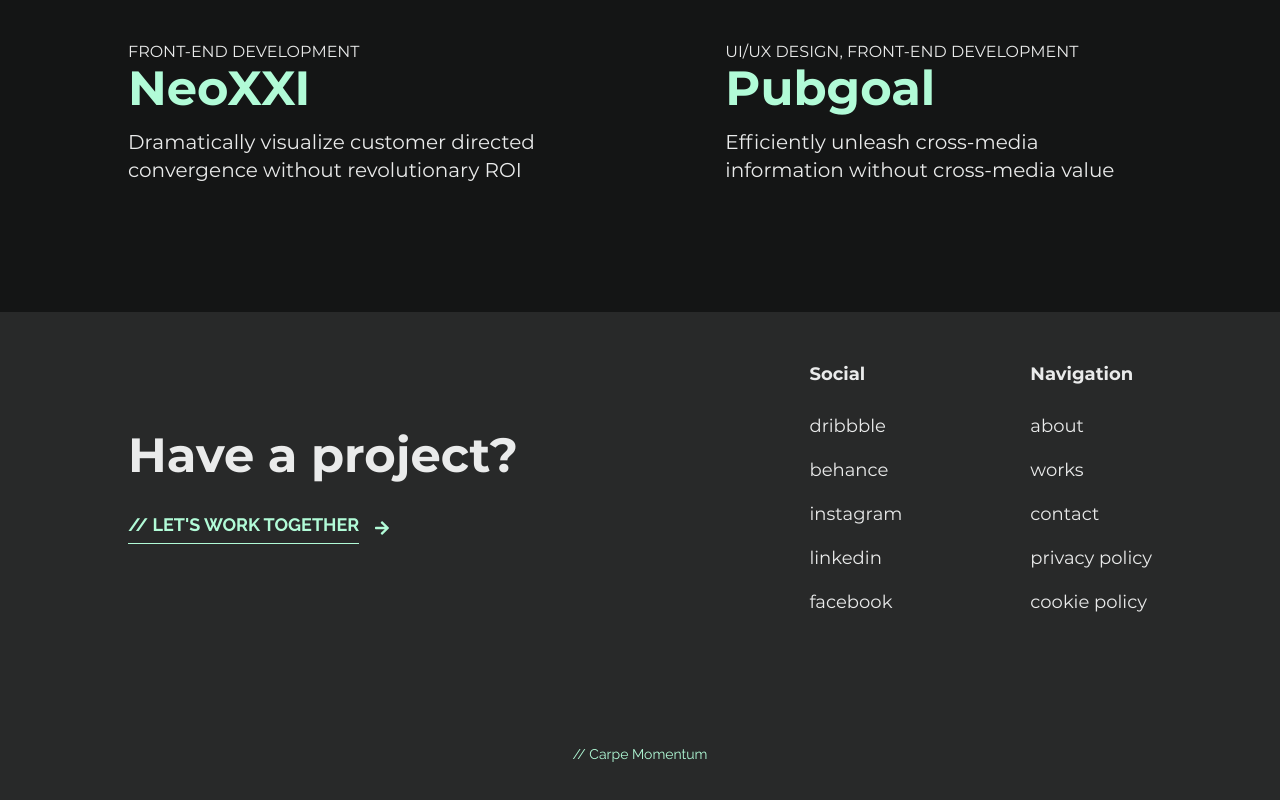
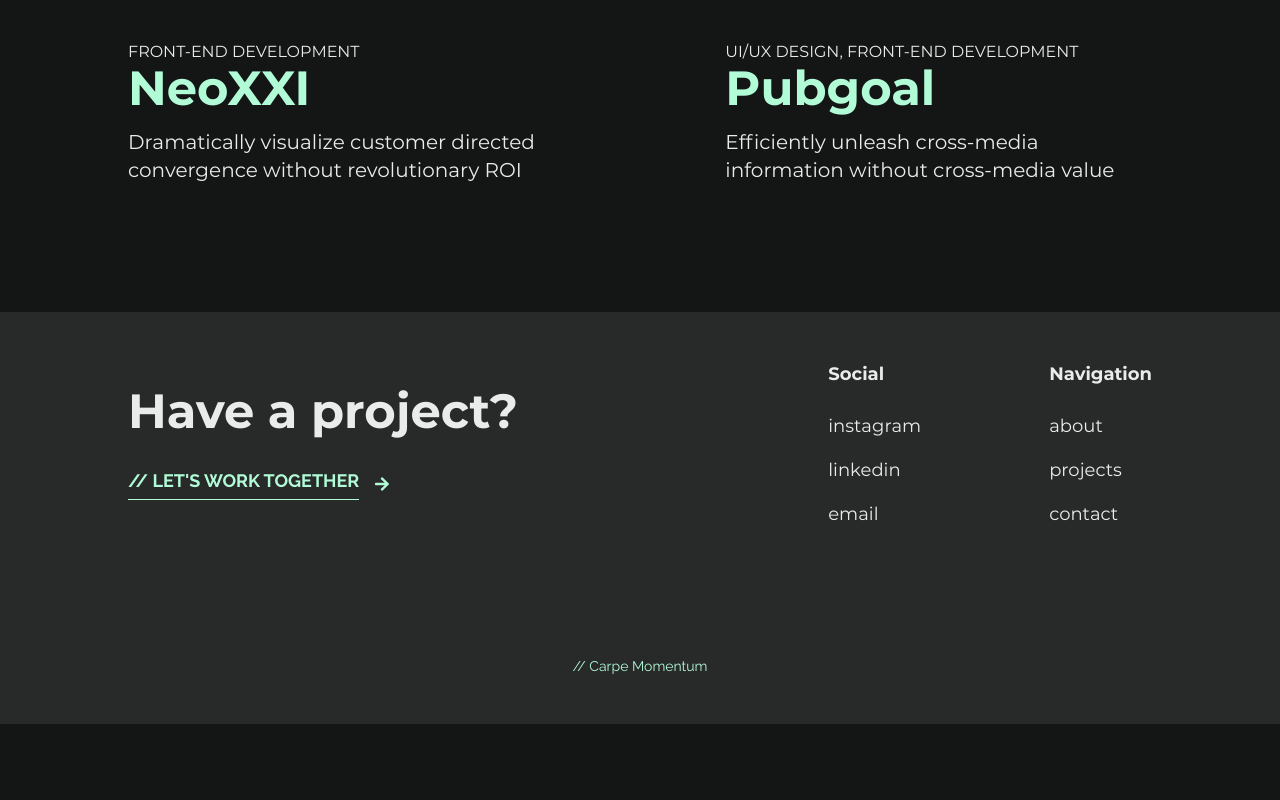
Before and after one commit to yogaajie2/porto, a Nuxt app: page /projects in a window 1280 px wide. Shown: the part 1848-2648 px from the top of the page. After the commit the page ends 2572 px from the top, so only its background shows below. Built offline with nearby package versions, Linux system fonts and the light colour scheme.

Commit message:
content: Update social links and add transition event on nav links

```diff
--- a/components/TheFooter.vue
+++ b/components/TheFooter.vue
@@ -10,20 +10,40 @@
         <div class="flex mb-12 space-x-16 text-lg md:justify-center md:space-x-24 xl:space-x-32">
           <nav class="flex flex-col space-y-4">
             <p class="font-bold mb-2">Social</p>
-            <a href="javascript:void(0)">dribbble</a>
-            <a href="javascript:void(0)">behance</a>
-            <a href="javascript:void(0)">instagram</a>
-            <a href="javascript:void(0)">linkedin</a>
-            <a href="javascript:void(0)">facebook</a>
+
+            <a
+              href="https://www.instagram.com/yogaajie2/"
+              target="_blank"
+            >instagram</a>
+
+            <a
+              href="https://www.linkedin.com/in/yogajie"
+              target="_blank"
+            >linkedin</a>
+
+            <a
+              href="mailto:yogaajie2@gmail.com"
+              target="_blank"
+            >email</a>
           </nav>
 
           <nav class="flex flex-col space-y-4 md:text-right lg:text-left">
             <p class="font-bold mb-2">Navigation</p>
-            <a href="javascript:void(0)">about</a>
-            <a href="javascript:void(0)">works</a>
-            <a href="javascript:void(0)">contact</a>
-            <a href="javascript:void(0)">privacy policy</a>
-            <a href="javascript:void(0)">cookie policy</a>
+
+            <NuxtLink
+              to="/about"
+              @click.native="$nuxt.$emit('showTransition')"
+            >about</NuxtLink>
+
+            <NuxtLink
+              to="/projects"
+              @click.native="$nuxt.$emit('showTransition')"
+            >projects</NuxtLink>
+
+            <NuxtLink
+              to="/contact"
+              @click.native="$nuxt.$emit('showTransition')"
+            >contact</NuxtLink>
           </nav>
         </div>
       </div>
```
